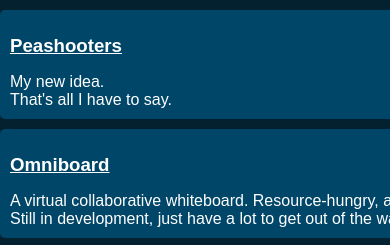
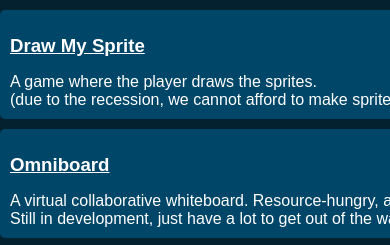
Before and after one commit to Clocks-in-a-Cooler/clocks-in-a-cooler.github.io, a plain HTML site: page index.html in a window 390 px wide. Shown: the top 245 px of the page. Drawn offline with Linux system fonts and the light colour scheme.

Commit message:
added DMS and meteors.

```diff
--- a/index.html
+++ b/index.html
@@ -10,9 +10,9 @@
     <body>
         <!-- THE PLAN: you start at the bottom, you scroll UP! HAHAHAHAHAHAHA -->
         <div id="background">
-            <div id="space"></div>
+            <div id="space"><canvas id="space-canvas"></canvas></div>
             <canvas id="atmosphere"></canvas>
-            <div id="sky"></div>
+            <canvas id="sky"></canvas>
         </div>
 
         <!--
@@ -27,10 +27,10 @@
 
         <div id="main_body">
             <div class="container">
-                <h2><a href="https://github.com/Clocks-in-a-Cooler/peashooters">Peashooters</a></h2>
-                My new idea.
+                <h2><a href="https://clocks-in-a-cooler.github.io/draw_my_sprite/">Draw My Sprite</a></h2>
+                A game where the player draws the sprites.
                 <br />
-                That's all I have to say.
+                (due to the recession, we cannot afford to make sprites for this game)
             </div>
             <div class="container">
                 <h2><a href="https://github.com/Clocks-in-a-Cooler/omniboard">Omniboard</a></h2>
--- a/script.js
+++ b/script.js
@@ -30,11 +30,13 @@ function pick_theme() {
     document.getElementById("colour_theme").href = theme;
 }
 
-var body = document.body;
+var body       = document.body;
 var background = document.getElementById("background");
 
-var canvas = document.getElementById("atmosphere");
-canvas.width = window.innerWidth; canvas.height = 100;
+var atmosphere_canvas    = document.getElementById("atmosphere");
+atmosphere_context       = atmosphere_canvas.getContext("2d");
+atmosphere_canvas.width  = window.innerWidth;
+atmosphere_canvas.height = 100;
 
 window.onload = function() {
     pick_theme();
@@ -46,6 +48,73 @@ window.onload = function() {
 
 //fun features
 var meteors = [];
-function draw_meteors() {
-    var n = Math.floor(Math.random() * 9) + 3;
+
+function Meteor(x, angle) {
+    this.x = x; this.y = 0;
+
+    this.angle  = angle;
+    this.active = true;
 }
+
+Meteor.prototype.speed = 1.2;
+Meteor.prototype.colour = {r: 255, g: 218, b: 185};
+
+Meteor.prototype.get_alpha = function() {
+    return -1 * Math.abs(this.y - 50) / 50 + 1;
+};
+
+Meteor.prototype.get_colour = function() {
+    return "rgba(" + this.colour.r + ", " + this.colour.g + ", " + this.colour.b + ", " + this.get_alpha() + ")";
+};
+
+Meteor.prototype.update = function(lapse) {
+    this.x += Math.cos(this.angle) * this.speed;
+    this.y += Math.sin(this.angle) * this.speed;
+
+    if (this.y > 125) {
+        this.active = false;
+    }
+};
+
+Meteor.prototype.draw = function(cxt) {
+    cxt.fillStyle = this.get_colour();
+    cxt.beginPath();
+    cxt.arc(this.x, this.y, 3, this.angle - Math.PI / 2, this.angle + Math.PI / 2);
+    cxt.closePath();
+    cxt.fill();
+    cxt.beginPath();
+    cxt.moveTo(this.x + Math.cos(this.angle - Math.PI / 2) * 3, this.y + Math.sin(this.angle - Math.PI / 2) * 3);
+    cxt.lineTo(this.x - Math.cos(this.angle) * 30, this.y - Math.sin(this.angle) * 30);
+    cxt.lineTo(this.x + Math.cos(this.angle + Math.PI / 2) * 3, this.y + Math.sin(this.angle + Math.PI / 2) * 3);
+    cxt.closePath();
+    cxt.fill();
+}
+
+function create_meteor() {
+    var x       = Math.random() * window.innerWidth;
+    var angle   = Math.random() * Math.PI / 3;
+    var timeout = Math.floor(Math.random() * 500) + 250;
+
+    meteors.push(new Meteor(x, angle));
+    setTimeout(create_meteor, timeout);
+}
+
+var last_time = null;
+function animate(time) {
+    if (last_time == null) {
+        var lapse = 0;
+    } else {
+        var lapse = time - last_time;
+    }
+    last_time = time;
+
+    meteors = meteors.filter(m => { return m.active; });
+
+    atmosphere_context.clearRect(0, 0, window.innerWidth, 100);
+    meteors.forEach(m => { m.update(lapse); m.draw(atmosphere_context); });
+
+    requestAnimationFrame(animate);
+}
+
+requestAnimationFrame(animate);
+create_meteor();
```
